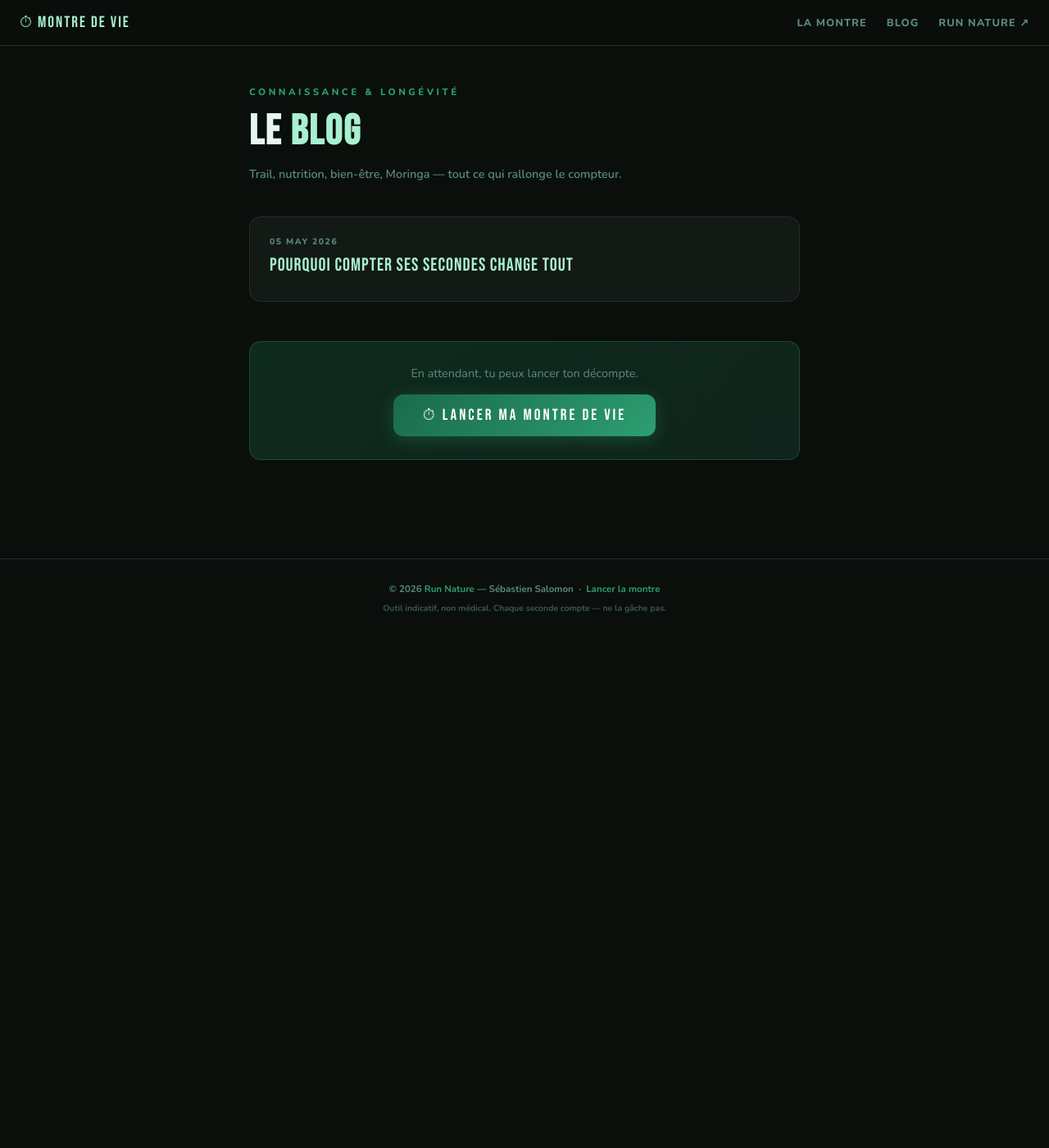
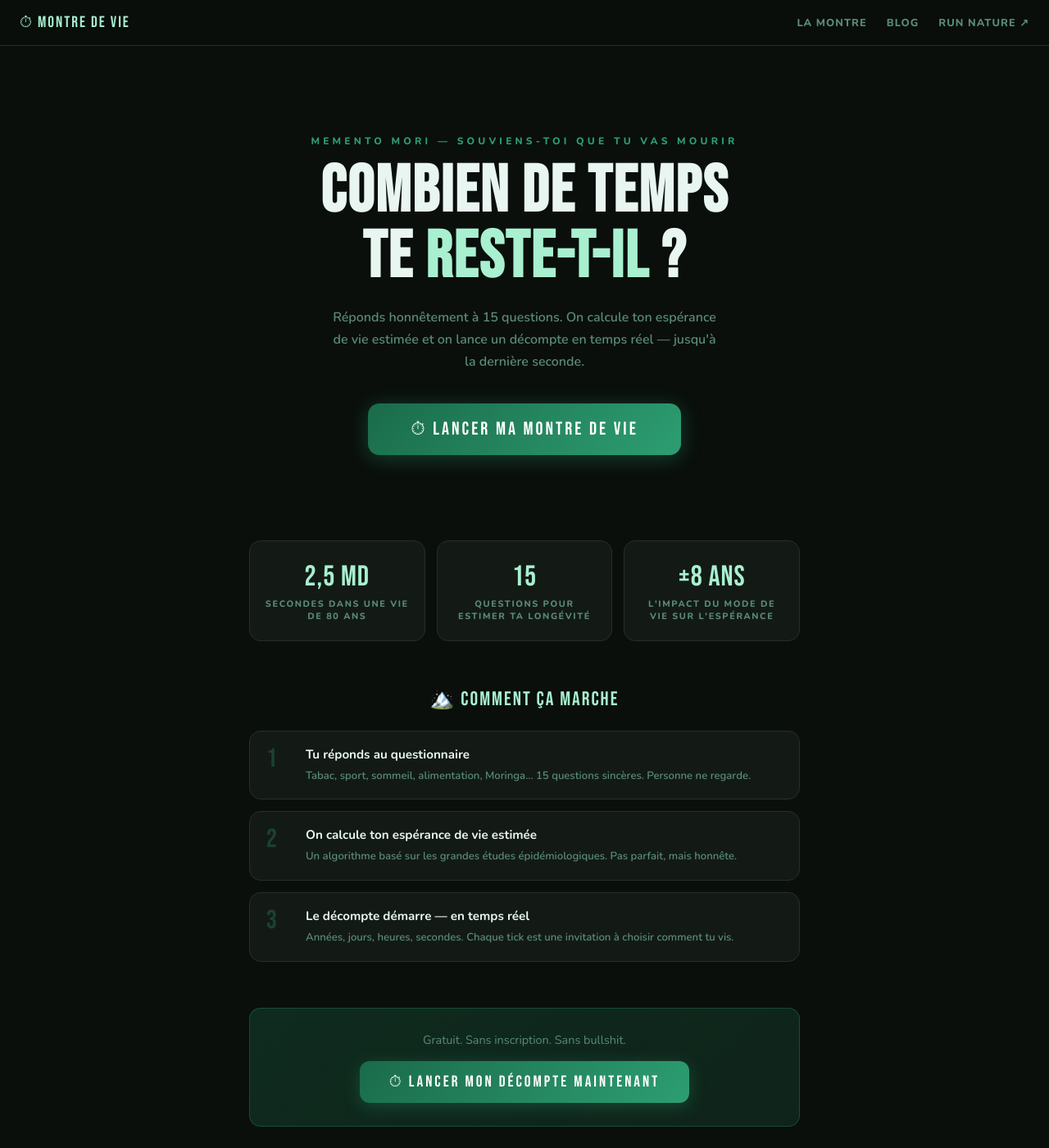
Before and after one commit to SebRunNature/memento-mori, a Jekyll site: the page built from index.html, in a window 1280 px wide and 1400 px high. Shown: the whole window at 82% size. Built offline with Jekyll 4.4.1, drawn with Linux system fonts in a browser that asks for light colours.

Commit message:
Update index.html

```diff
--- a/index.html
+++ b/index.html
@@ -1,38 +1,163 @@
 ---
 layout: default
-title: "Blog — Longévité, trail et art de vivre"
-description: "Articles sur la longévité, le trail running, la nutrition naturelle et l'art de vivre pleinement chaque seconde."
+title: "Combien de temps te reste-t-il ?"
+description: "Lance ton décompte de vie en temps réel. Questionnaire, espérance de vie estimée, et compteur seconde par seconde. Gratuit."
 ---
 
 <style>
-  .page-header { margin-bottom: 40px; }
-  .page-eyebrow { font-size: .72rem; letter-spacing: .3em; color: var(--green); text-transform: uppercase; font-weight: 800; margin-bottom: 10px; }
-  .page-header h1 { font-family: 'Bebas Neue', sans-serif; font-size: clamp(2rem,5vw,3.2rem); letter-spacing: 2px; color: var(--text); }
-  .page-header h1 em { color: var(--green-lt); font-style: normal; }
-  .page-sub { font-size: .9rem; color: var(--muted); font-weight: 600; margin-top: 10px; line-height: 1.6; }
+  /* ── HERO ── */
+  .hero {
+    text-align: center;
+    padding: 60px 0 48px;
+    animation: fadeUp .9s ease both;
+  }
+  @keyframes fadeUp { from { opacity:0; transform:translateY(20px) } to { opacity:1; transform:translateY(0) } }
+
+  .hero-eyebrow {
+    font-size: .75rem; letter-spacing: .35em; color: var(--green);
+    text-transform: uppercase; font-weight: 800; margin-bottom: 14px;
+  }
+  .hero h1 {
+    font-family: 'Bebas Neue', sans-serif;
+    font-size: clamp(2.8rem, 8vw, 5rem);
+    letter-spacing: 2px; line-height: 1; color: var(--text); margin-bottom: 20px;
+  }
+  .hero h1 em { color: var(--green-lt); font-style: normal; }
+  .hero-sub {
+    font-size: 1rem; color: var(--muted); font-weight: 600;
+    max-width: 480px; margin: 0 auto 36px; line-height: 1.7;
+  }
+  .hero-cta {
+    display: inline-block;
+    background: linear-gradient(135deg, var(--green-dk), var(--green));
+    color: #fff; text-decoration: none; padding: 18px 52px;
+    font-family: 'Bebas Neue', sans-serif; font-size: 1.4rem; letter-spacing: 3px;
+    border-radius: 14px; transition: all .2s;
+    box-shadow: 0 4px 24px rgba(45,158,114,.35);
+  }
+  .hero-cta:hover { transform: translateY(-2px); box-shadow: 0 8px 32px rgba(45,158,114,.5); }
+
+  /* ── STATS ── */
+  .stats {
+    display: grid; grid-template-columns: repeat(3, 1fr); gap: 14px;
+    margin: 56px 0;
+  }
+  .stat-card {
+    background: var(--card); border: 1px solid var(--border);
+    border-radius: var(--radius); padding: 22px 16px; text-align: center;
+  }
+  .stat-val {
+    font-family: 'Bebas Neue', sans-serif; font-size: 2.2rem;
+    color: var(--green-lt); display: block; letter-spacing: 1px;
+  }
+  .stat-lbl {
+    font-size: .68rem; font-weight: 800; letter-spacing: .15em;
+    text-transform: uppercase; color: var(--muted); margin-top: 4px; display: block;
+  }
+
+  /* ── HOW IT WORKS ── */
+  .how { margin: 56px 0; }
+  .how-title {
+    font-family: 'Bebas Neue', sans-serif; font-size: 1.5rem;
+    letter-spacing: 2px; color: var(--green-lt); margin-bottom: 24px; text-align: center;
+  }
+  .steps { display: flex; flex-direction: column; gap: 14px; }
+  .step {
+    display: flex; align-items: flex-start; gap: 16px;
+    background: var(--card); border: 1px solid var(--border);
+    border-radius: var(--radius); padding: 18px 20px;
+  }
+  .step-num {
+    font-family: 'Bebas Neue', sans-serif; font-size: 2rem;
+    color: rgba(45,158,114,.3); line-height: 1; flex-shrink: 0; width: 32px;
+  }
+  .step-text strong { display: block; font-size: .95rem; color: var(--text); margin-bottom: 4px; }
+  .step-text span { font-size: .82rem; color: var(--muted); font-weight: 600; line-height: 1.5; }
+
+  /* ── BLOG PREVIEW ── */
+  .section-title {
+    font-family: 'Bebas Neue', sans-serif; font-size: 1.5rem;
+    letter-spacing: 2px; color: var(--green-lt);
+    border-bottom: 1px solid var(--border); padding-bottom: 10px; margin-bottom: 24px;
+  }
+
+  @media(max-width:600px) {
+    .stats { grid-template-columns: 1fr 1fr; }
+    .stats .stat-card:last-child { grid-column: span 2; }
+  }
 </style>
 
-<div class="page-header">
-  <div class="page-eyebrow">Connaissance & Longévité</div>
-  <h1>Le <em>blog</em></h1>
-  <p class="page-sub">Trail, nutrition, bien-être, Moringa — tout ce qui rallonge le compteur.</p>
+<!-- HERO -->
+<section class="hero">
+  <div class="hero-eyebrow">Memento Mori — Souviens-toi que tu vas mourir</div>
+  <h1>Combien de temps<br>te <em>reste-t-il</em> ?</h1>
+  <p class="hero-sub">
+    Réponds honnêtement à 15 questions. On calcule ton espérance de vie estimée
+    et on lance un décompte en temps réel — jusqu'à la dernière seconde.
+  </p>
+  <a href="/montre/" class="hero-cta">⏱ Lancer ma montre de vie</a>
+</section>
+
+<!-- STATS -->
+<div class="stats">
+  <div class="stat-card">
+    <span class="stat-val">2,5 Md</span>
+    <span class="stat-lbl">Secondes dans une vie de 80 ans</span>
+  </div>
+  <div class="stat-card">
+    <span class="stat-val">15</span>
+    <span class="stat-lbl">Questions pour estimer ta longévité</span>
+  </div>
+  <div class="stat-card">
+    <span class="stat-val">±8 ans</span>
+    <span class="stat-lbl">L'impact du mode de vie sur l'espérance</span>
+  </div>
 </div>
 
-<div class="post-list">
-  {% for post in site.posts %}
-  <a class="post-card" href="{{ post.url }}">
-    <div class="post-card-date">{{ post.date | date: "%d %B %Y" }}</div>
-    <div class="post-card-title">{{ post.title }}</div>
-    <div class="post-card-excerpt">{{ post.excerpt | strip_html | truncate: 160 }}</div>
-  </a>
-  {% endfor %}
+<!-- HOW IT WORKS -->
+<section class="how">
+  <div class="how-title">🏔️ Comment ça marche</div>
+  <div class="steps">
+    <div class="step">
+      <div class="step-num">1</div>
+      <div class="step-text">
+        <strong>Tu réponds au questionnaire</strong>
+        <span>Tabac, sport, sommeil, alimentation, Moringa… 15 questions sincères. Personne ne regarde.</span>
+      </div>
+    </div>
+    <div class="step">
+      <div class="step-num">2</div>
+      <div class="step-text">
+        <strong>On calcule ton espérance de vie estimée</strong>
+        <span>Un algorithme basé sur les grandes études épidémiologiques. Pas parfait, mais honnête.</span>
+      </div>
+    </div>
+    <div class="step">
+      <div class="step-num">3</div>
+      <div class="step-text">
+        <strong>Le décompte démarre — en temps réel</strong>
+        <span>Années, jours, heures, secondes. Chaque tick est une invitation à choisir comment tu vis.</span>
+      </div>
+    </div>
+  </div>
+</section>
 
-  {% if site.posts.size == 0 %}
-  <p style="color:var(--muted);font-weight:700;font-size:.9rem">Les premiers articles arrivent bientôt. 🏔️</p>
-  {% endif %}
+<!-- CTA -->
+<div class="cta-montre">
+  <p>Gratuit. Sans inscription. Sans bullshit.</p>
+  <a href="/montre/">⏱ Lancer mon décompte maintenant</a>
 </div>
 
-<div class="cta-montre" style="margin-top:48px">
-  <p>En attendant, tu peux lancer ton décompte.</p>
-  <a href="/montre/">⏱ Lancer ma montre de vie</a>
-</div>
+<!-- DERNIERS ARTICLES -->
+<section>
+  <div class="section-title">📖 Du blog</div>
+  <div class="post-list">
+    {% for post in site.posts limit:3 %}
+    <a class="post-card" href="{{ post.url }}">
+      <div class="post-card-date">{{ post.date | date: "%d %B %Y" }}</div>
+      <div class="post-card-title">{{ post.title }}</div>
+      <div class="post-card-excerpt">{{ post.excerpt | strip_html | truncate: 140 }}</div>
+    </a>
+    {% endfor %}
+  </div>
+</section>
```
